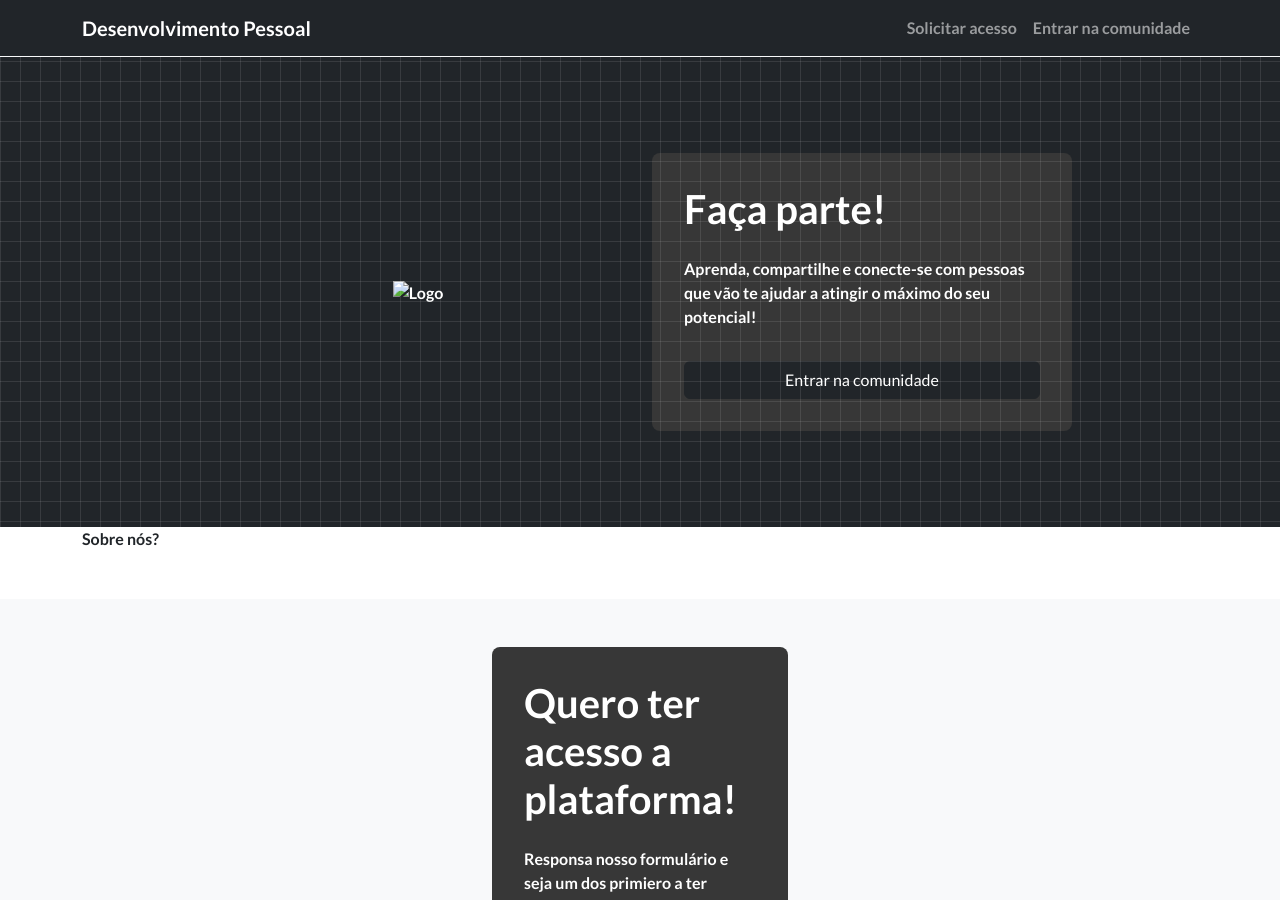
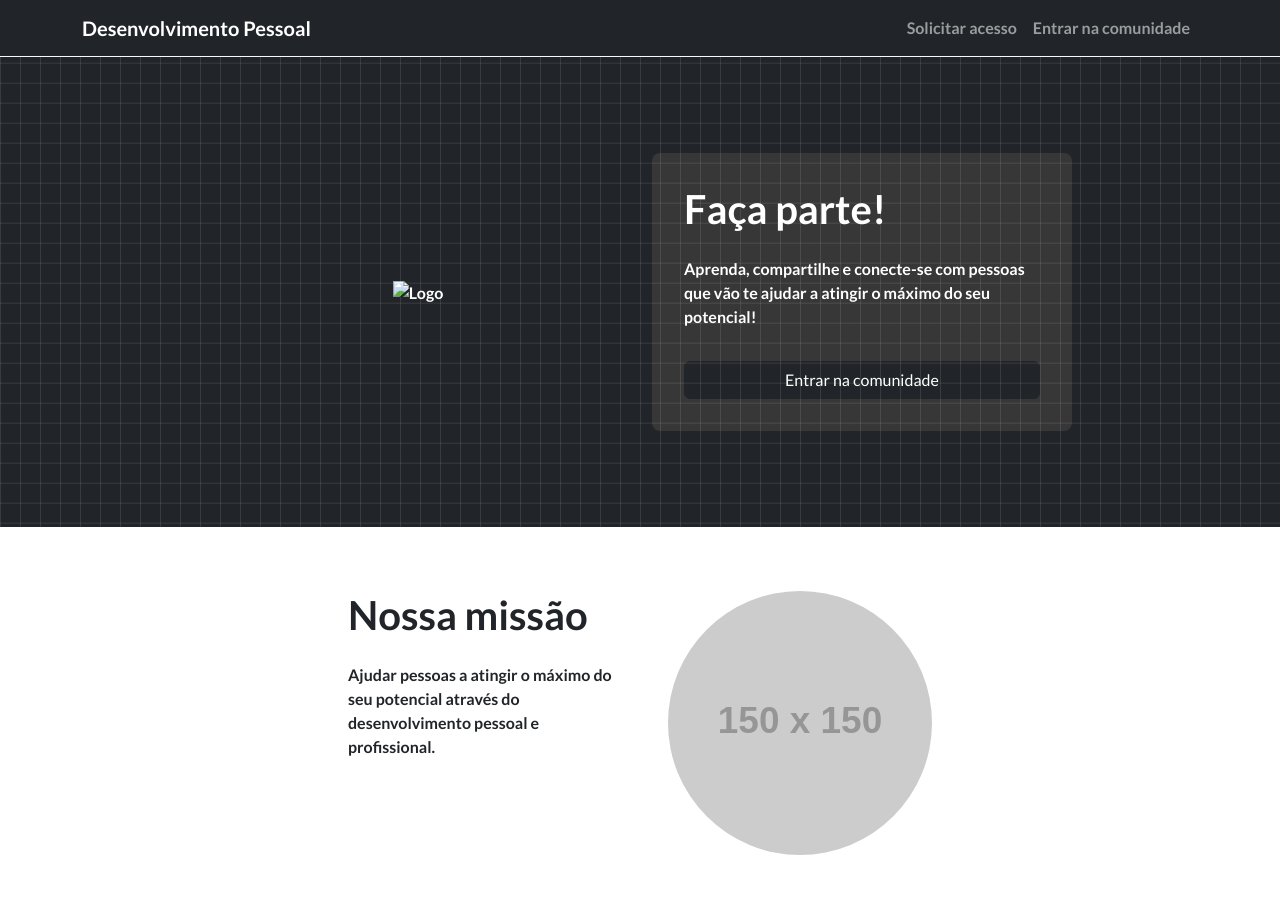
Before and after one commit to prp-brasil/lp, a Jekyll site: the page built from index.html, in a window 1280 px wide and 900 px high. Built offline with Jekyll 4.4.1, drawn with Linux system fonts in a browser that asks for light colours; nearby versions of some CDN libraries.

Commit message:
feat: mission statement

```diff
--- a/_includes/about_us.html
+++ /dev/null
@@ -1,3 +0,0 @@
-<div class="container">
-    Sobre nós?
-</div>
--- /dev/null
+++ b/_includes/mission-stmt.html
@@ -0,0 +1,15 @@
+<section class="container-fluid bd-dark" id="mission-stmt">
+    <div class="row justify-content-center my-5">
+        <div class="col-3">
+            <div class="d-flex flex-column p-3">
+                <h1>Nossa missão</h1>
+                <p class="mt-3">Ajudar pessoas a atingir o máximo do seu potencial através do desenvolvimento pessoal e profissional.</p>
+            </div>
+        </div>
+        <div class="col-3">
+            <div class="d-flex flex-column p-3">
+                <img src="https://via.placeholder.com/150" alt="Imagem inspiradora" class="rounded-circle">
+            </div>
+        </div>
+    </div>
+</section>
--- a/_layouts/landing.html
+++ b/_layouts/landing.html
@@ -6,7 +6,7 @@
 		{% include navbar.html %}
 		<main>
 			{% include hero.html %}
-			{% include about_us.html %}
+			{% include mission-stmt.html %}
 			{% include call_to_action.html %}
 			{% include footer.html %}
 			{% include js.html %}
```
